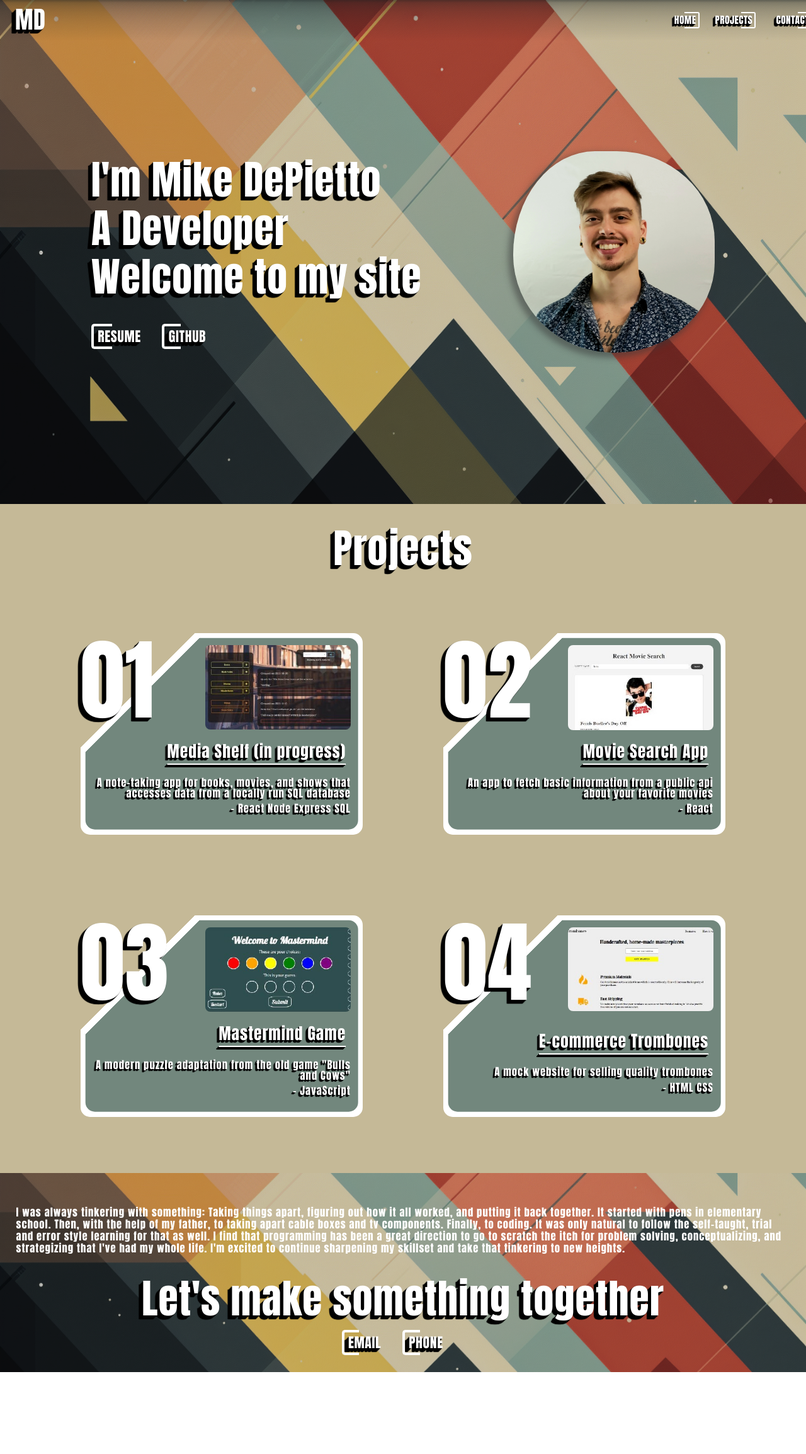
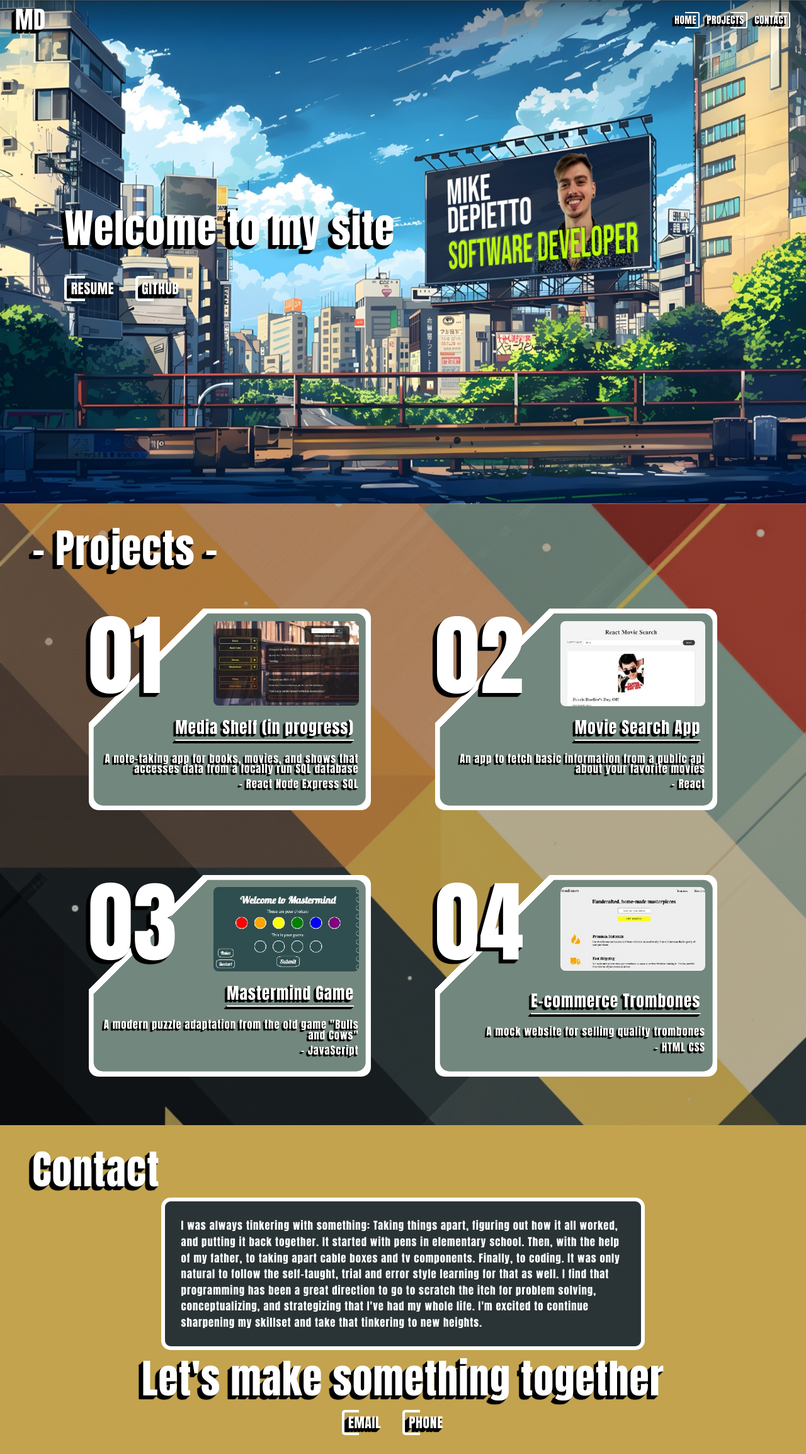
Before and after one commit to mdepietto/mdepietto.com, a React (Create React App) app: page / in a window 1280 px wide. Shown: the whole page at 63% size. Before the commit the page ends 2181 px from the top, so only its background shows below. Built offline with nearby package versions, Linux system fonts and the light colour scheme; the HTML template or start-up script is replaced by a standard one; a web font is replaced by a local one.

Commit message:
revised to look more like zzz (city background)

```diff
--- a/src/App.js
+++ b/src/App.js
@@ -1,6 +1,6 @@
 import React from 'react';
 import Nav from 'components/Nav/Nav';
-import Header from 'components/Header/Header';
+import HomePage from 'components/Header/Header';
 import Body from 'components/Body/Body';
 import Footer from 'components/Footer/Footer';
 import styled from 'styled-components';
@@ -13,7 +13,7 @@ const App = () => {
   return (
     <Wrapper>
       <Nav />
-      <Header />
+      <HomePage />
       <Body />
       <Footer />
     </Wrapper>
--- a/src/components/Body/Body.jsx
+++ b/src/components/Body/Body.jsx
@@ -1,5 +1,6 @@
 import React from 'react';
 import Project from 'components/Project/Project';
+import headerImage from 'images/header-background.png';
 import mediaShelf from 'images/media-shelf.jpg';
 import mastermind from 'images/mastermind.jpg';
 import movieSearch from 'images/movie-search.jpg';
@@ -8,29 +9,29 @@ import { baseColors } from 'data/styles';
 import styled from 'styled-components';
 
 const BodyWrapper = styled.div`
-  align-items: center;
-  background: ${baseColors.cream};
+  background:  linear-gradient( rgba(0, 0, 0, 0.1), rgba(0, 0, 0, 0.1) ), url(${headerImage});
+  background-size: auto 100vw;
   display: flex;
   flex-direction: column;
   padding: 2vw 0;
-`;
 
-const TitleWrapper = styled.h1`
-  margin-bottom: 3vw;
-`;
+  > h1 {
+    margin-left: 4vw;
+  }
 
-const ProjectsWrapper = styled.div`
-  display: flex;
-  flex-wrap: wrap;
-  justify-content: center;
-  width: 100%;
+  > div {
+    display: flex;
+    flex-wrap: wrap;
+    justify-content: center;
+    width: 100%;
+  }
 `;
 
 const Body = () => {
   return (
     <BodyWrapper id='body'>
-      <TitleWrapper>Projects</TitleWrapper>
-      <ProjectsWrapper>
+      <h1>- Projects -</h1>
+      <div>
         <Project
           description='A note-taking app for books, movies, and shows that accesses data from a locally run SQL database'
           image={mediaShelf}
@@ -63,7 +64,7 @@ const Body = () => {
           title='E-commerce Trombones'
           tools='HTML CSS'
         />
-      </ProjectsWrapper>
+      </div>
     </BodyWrapper>
   );
 };
--- a/src/components/ContactMe/ContactMe.jsx
+++ b/src/components/ContactMe/ContactMe.jsx
@@ -1,5 +1,5 @@
 import React from 'react';
-import LinkButton from 'components/Header/LinkButton';
+import LinkButton from 'components/shared/LinkButton';
 import styled from 'styled-components';
 
 const ContactMeWrapper = styled.div`
--- a/src/components/Footer/Footer.jsx
+++ b/src/components/Footer/Footer.jsx
@@ -1,19 +1,31 @@
 import React from 'react';
 import ContactMe from 'components/ContactMe/ContactMe';
-import footerImage from 'images/footer-background.png';
+import { baseColors } from 'data/styles';
 import styled from 'styled-components';
 
 const FooterWrapper = styled.div`
-  background-image: url(${footerImage});
-  background-repeat: no-repeat;
-  background-size: 100%;
+  background: ${baseColors.yellow};
   padding: 2vw 0;
+
+  > h1 {
+    margin-left: 4vw;
+  }
+
+  > h3 {
+    background: ${baseColors.royalBlue};
+    border: .5vw solid white;
+    border-radius: 15px;
+    line-height: 2vw;
+    margin: 0 20vw;
+    padding: 2vw;
+  }
 `;
 
 const Footer = () => {
   return (
     <FooterWrapper>
-      <h3 style={{ margin: '2vw', lineHeight: '1.5vw' }}>
+      <h1>Contact</h1>
+      <h3>
         I was always tinkering with something: Taking things apart,
         figuring out how it all worked, and putting it back together.
         It started with pens in elementary school.
--- a/src/components/Header/Bio.jsx
+++ b/src/components/Header/Bio.jsx
@@ -1,5 +1,5 @@
 import React from 'react';
-import LinkButton from 'components/Header/LinkButton';
+import LinkButton from 'components/shared/LinkButton';
 import styled from 'styled-components';
 
 const BioWrapper = styled.div`
@@ -7,7 +7,13 @@ const BioWrapper = styled.div`
   display: flex;
   flex-direction: column;
   justify-content: center;
+  margin-left: 8vw;
   transform: translateX(-100%);
+
+  div {
+    margin-top: 2vw;
+    width: 100%;
+  }
 
   animation: slideIn 0.5s forwards;
   @keyframes slideIn {
@@ -17,36 +23,14 @@ const BioWrapper = styled.div`
   }
 `;
 
-const InfoWrapper = styled.div`
-  align-items: start;
-  margin-bottom: 2vw;
-`;
-
-const BioButtonsWrapper = styled.div`
-  align-items: start;
-  width: 100%;
-`;
-
-const Bio = () => {
-  return (
-    <BioWrapper id='bio'>
-      <InfoWrapper>
-        <h1>
-          I'm Mike DePietto
-        </h1>
-        <h1>
-          A Developer
-        </h1>
-        <h1>
-          Welcome to my site
-        </h1>
-      </InfoWrapper>
-      <BioButtonsWrapper>
-        <LinkButton href='resume-dev - overleaf (May 2024).pdf' text='Resume' />
-        <LinkButton href='https://github.com/mdepietto' text='GitHub' />
-      </BioButtonsWrapper>
-    </BioWrapper>
-  )
-}
+const Bio = () => (
+  <BioWrapper id='bio'>
+    <h1>Welcome to my site</h1>
+    <div>
+      <LinkButton href='resume-dev - overleaf (May 2024).pdf' text='Resume' />
+      <LinkButton href='https://github.com/mdepietto' text='GitHub' />
+    </div>
+  </BioWrapper>
+)
 
 export default Bio;
--- a/src/components/Header/Header.jsx
+++ b/src/components/Header/Header.jsx
@@ -1,30 +1,26 @@
 import React from 'react';
-import Avatar from 'components/Header/Avatar';
 import Bio from 'components/Header/Bio';
-import headerImage from 'images/header-background.png';
+import headerImage from 'images/city-landscape.jpg';
 import styled from 'styled-components';
 
 const HeaderWrapper = styled.div`
-  align-items: center;
   background-image: url(${headerImage});
   background-repeat: no-repeat;
   background-size: 100vw 100vh;
   display: flex;
   height: 100vh;
-  justify-content: space-evenly;
 
   @media screen and (max-width: 1007px) {
     flex-direction: column;
   }
 `;
 
-const Header = () => {
+const HomePage = () => {
   return (
     <HeaderWrapper>
       <Bio />
-      <Avatar />
     </HeaderWrapper>
   )
 }
 
-export default Header;
+export default HomePage;
--- a/src/components/Nav/NavButton.jsx
+++ b/src/components/Nav/NavButton.jsx
@@ -1,12 +1,13 @@
 import React from 'react';
 import { Button } from '@mui/material';
-import { buttonStyles } from 'components/Header/LinkButton';
+import { buttonStyles } from 'components/shared/LinkButton';
 
 const navButtonStyles = {
   ...buttonStyles,
   display: 'flex',
   justifyContent: 'end',
   fontSize: '1.2vw',
+  marginRight: '0',
   paddingRight: '.4vw',
   textShadow: '-1px 1px 1px black, -2px 2px 1px black, -3px 3px 1px black, -4px 4px 1px black',
 
--- a/src/components/Project/Project.jsx
+++ b/src/components/Project/Project.jsx
@@ -15,7 +15,7 @@ const ProjectWrapper = styled.a`
   color: white;
   cursor: pointer;
   height: ${height}vw;
-  margin: 5vw;
+  margin: 4vw;
   position: relative;
   width: ${width}vw;
   transition: all .2s ease-in-out;
```
Also changed, not shown: src/components/Header/BioButton.jsx (added, +66 -0 lines), src/components/Project/ProjectImage.jsx (deleted, +0 -83 lines), src/components/shared/LinkButton.jsx (renamed from src/components/Header/LinkButton.jsx), src/images/city-landscape.jpg (added), src/images/city-test.png (added).
